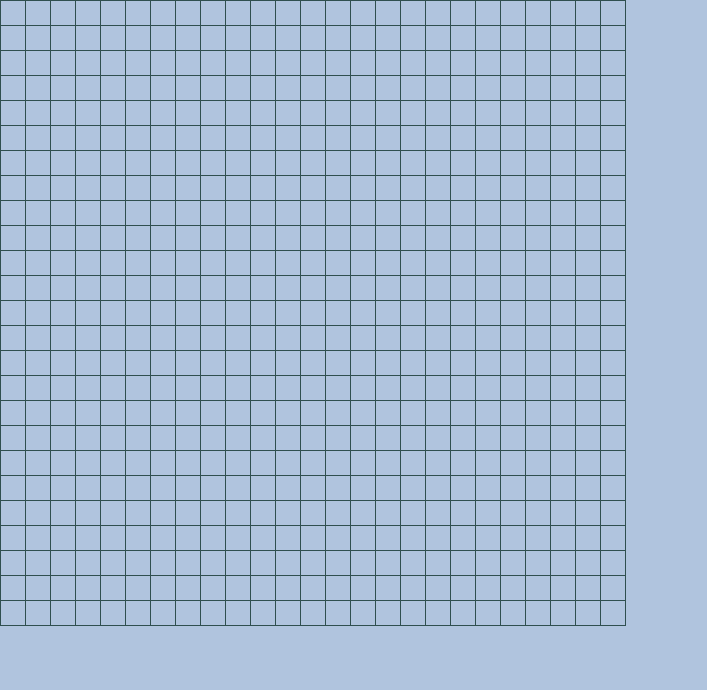
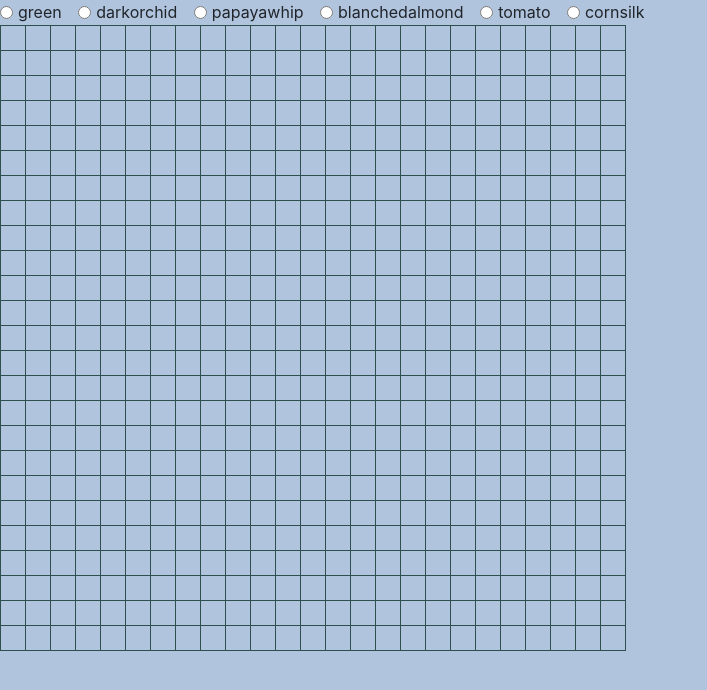
Before and after one commit to aclai4067/pixel-art, a website built with webpack: page src/index.html in a window 1280 px wide. Shown: the whole page, without its empty margins (0-707 px from the left). Built offline with nearby package versions, Linux system fonts and the light colour scheme.

Commit message:
added radio dials

```diff
--- a/src/index.html
+++ b/src/index.html
@@ -7,6 +7,7 @@
     <title>Pixel Art</title>
 </head>
 <body>
+  <div id='colorPicker'></div>
   <div id='grid'></div>
 </body>
 </html>
--- /dev/null
+++ b/src/javascripts/components/paintbrush/paintbrush.js
@@ -0,0 +1,20 @@
+import './paintbrush.scss';
+import utilities from '../../helpers/utilities';
+
+const colors = ['green', 'darkorchid', 'papayawhip', 'blanchedalmond', 'tomato', 'cornsilk'];
+
+const printColorPicker = () => {
+  let colorString = '';
+  for (let i = 0; i < colors.length; i += 1) {
+    const color = colors[i];
+    colorString += `
+      <div class='form-check form-check-inline'>
+      <input name='color' class='form-check-input color-choice' type='radio'  id='${color}inlineCheckbox1' value='${color}' />
+      <label class='form-check-label' for '${color}inlineCheckbox1'>${color}</label>
+      </div>
+    `;
+  }
+  utilities.printToDom('colorPicker', colorString);
+};
+
+export default { printColorPicker };
--- a/src/javascripts/main.js
+++ b/src/javascripts/main.js
@@ -1,9 +1,11 @@
 import 'bootstrap';
 import '../styles/main.scss';
 import grid from './components/grid/grid';
+import paintbrush from './components/paintbrush/paintbrush';
 
 const init = () => {
   grid.makeGrid();
+  paintbrush.printColorPicker();
 };
 
 init();
```
Also changed, not shown: src/javascripts/components/paintbrush/paintbrush.scss (added).
